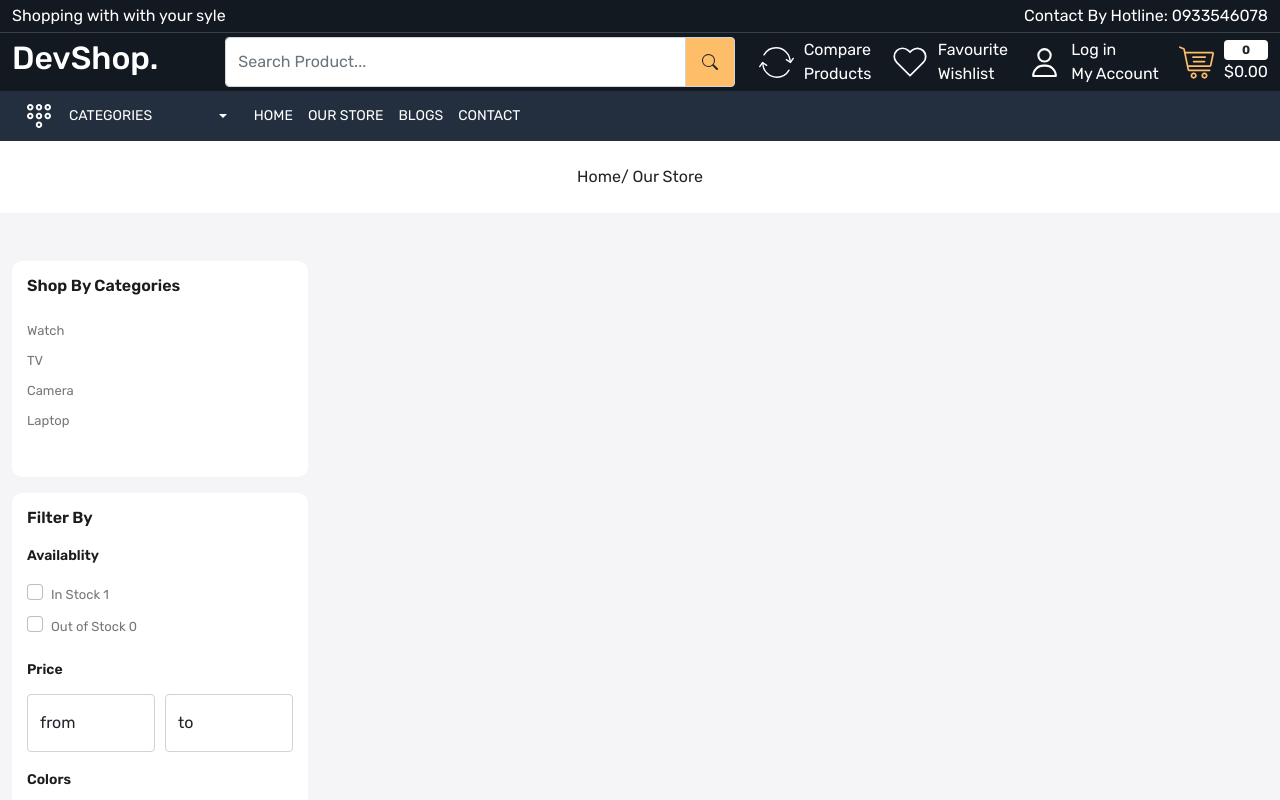
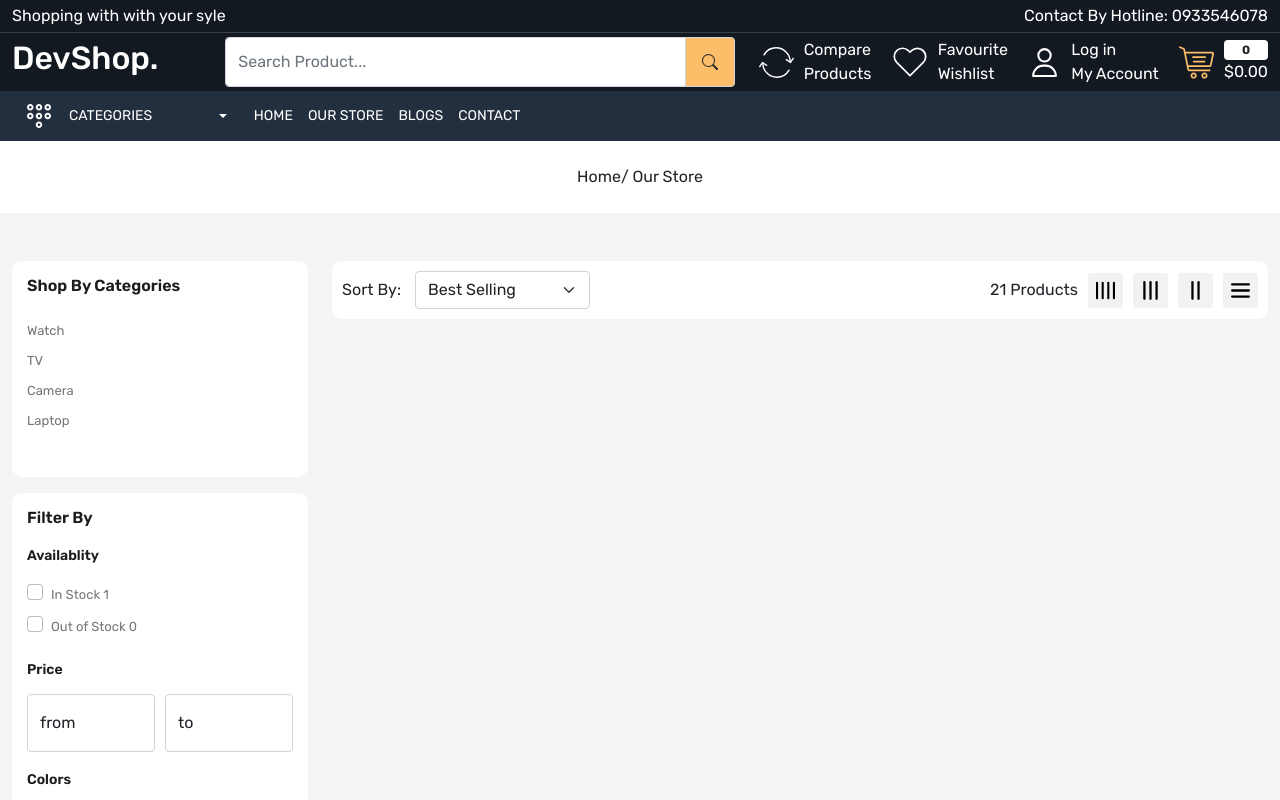
Before and after one commit to NguyenNgocBaoITITIU19084/Shop_Website_Redux, a React (Create React App) app in the folder shop-app/: page /store in a window 1280 px wide. Shown: the top 800 px of the page. Built offline with nearby package versions, Linux system fonts and the light colour scheme; a web font is replaced by a local one.

Commit message:
update Our Store

```diff
--- a/shop-app/src/App.css
+++ b/shop-app/src/App.css
@@ -395,4 +395,16 @@ color: var(--color-famous);
 .random-products:first-child {
     border-bottom: 1px solid var(--color-ededed);
 }
+.filter-sort-grid {
+    padding: 10px;
+    background-color: white;
+    border-radius: 10px;
+}
+.grid img {
+    width: 35px;
+    height: 35px;
+    background-color: #f2f2f2;
+    padding: 8px;
+    border-radius: 3px;
+}
 /* Our Store Ends */
--- a/shop-app/src/pages/OurStore.js
+++ b/shop-app/src/pages/OurStore.js
@@ -179,7 +179,49 @@ const OurStore = () => {
                 </div>
               </div>
             </div>
-            <div className="col-9"></div>
+            <div className="col-9">
+              <div className="filter-sort-grid mb-4">
+                <div className="d-flex justify-content-between align-items-center">
+                  <div className="d-flex align-items-center gap-10">
+                    <p className="mb-0 d-block" style={{ width: "100px" }}>
+                      Sort By:
+                    </p>
+                    <select name="" className="form-control form-select" id="">
+                      <option value="">Best Selling</option>
+                      <option value="">2</option>
+                      <option value="">3</option>
+                      <option value="">4</option>
+                    </select>
+                  </div>
+                  <div className="d-flex align-items-center gap-10">
+                    <p className="total-products mb-0">21 Products</p>
+                    <div className="d-flex gap-10 align-items-center grid">
+                      <img
+                        src="images/gr4.svg"
+                        className="d-block img-fluid"
+                        alt="grid"
+                      ></img>
+                      <img
+                        src="images/gr3.svg"
+                        className="d-block img-fluid"
+                        alt="grid"
+                      ></img>
+                      <img
+                        src="images/gr2.svg"
+                        className="d-block img-fluid"
+                        alt="grid"
+                      ></img>
+                      <img
+                        src="images/gr.svg"
+                        className="d-block img-fluid"
+                        alt="grid"
+                      ></img>
+                    </div>
+                  </div>
+                </div>
+              </div>
+              <div className="products-list pb-5"></div>
+            </div>
           </div>
         </div>
       </div>
```
